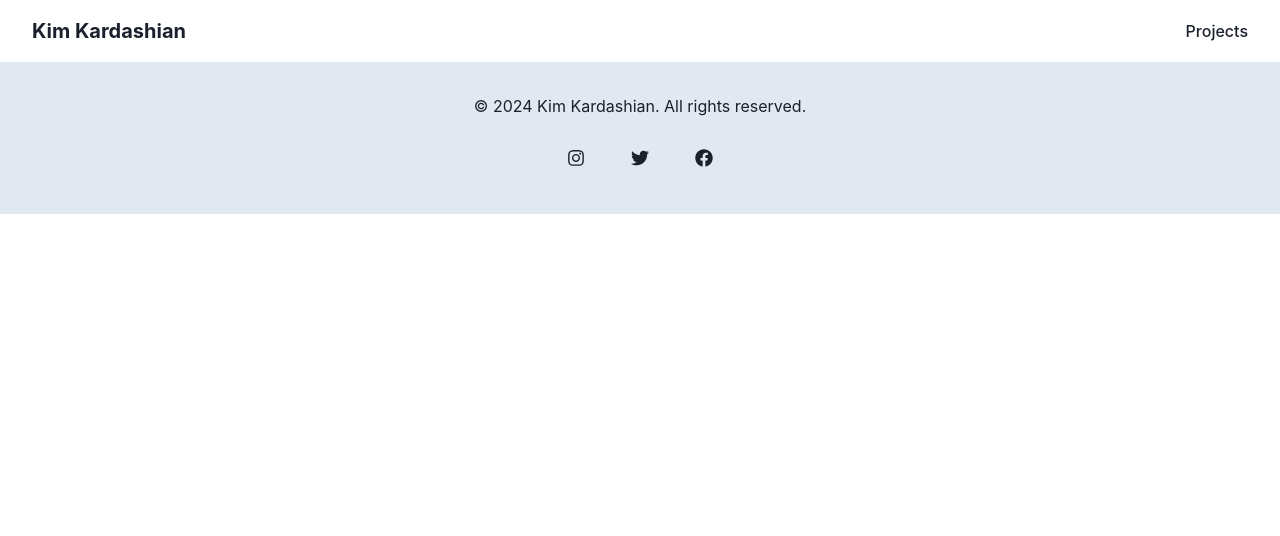
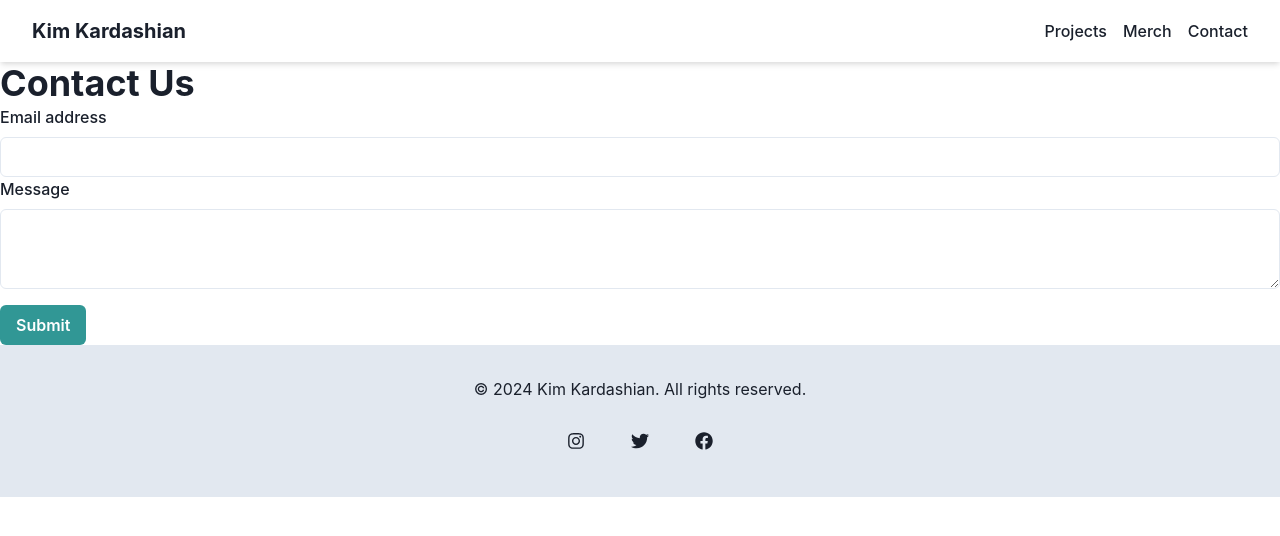
Before and after one commit to GPT-Engineer-App-Dev/kardashian-personal-site, a React (Vite) app: page /contact in a window 1280 px wide. Shown: the top 536 px of the page. Built offline with nearby package versions, Linux system fonts and the light colour scheme.

Commit message:
Added Merch and Contact pages with corresponding routes and navigation links. Implemented a basic contact form on the Contact page.
Prompt: Add two more pages:
one for merch and one for contact (witha. contact form)

```diff
--- a/src/App.jsx
+++ b/src/App.jsx
@@ -2,6 +2,8 @@ import React from "react";
 import { Route, BrowserRouter as Router, Routes } from "react-router-dom";
 import Index from "./pages/Index.jsx";
 import Projects from "./pages/Projects.jsx";
+import Merch from "./pages/Merch.jsx";
+import Contact from "./pages/Contact.jsx";
 import Navbar from "./components/Navbar.jsx";
 import Footer from "./components/Footer.jsx";
 
@@ -12,6 +14,8 @@ function App() {
       <Routes>
         <Route exact path="/" element={<Index />} />
         <Route path="/projects" element={<Projects />} />
+        <Route path="/merch" element={<Merch />} />
+        <Route path="/contact" element={<Contact />} />
       </Routes>
       <Footer />
     </Router>
--- a/src/components/Navbar.jsx
+++ b/src/components/Navbar.jsx
@@ -10,8 +10,14 @@ const Navbar = () => {
           Kim Kardashian
         </Link>
         <Spacer />
-        <Link as={RouterLink} to="/projects" fontWeight="medium">
+        <Link as={RouterLink} to="/projects" fontWeight="medium" mr={4}>
           Projects
+        </Link>
+        <Link as={RouterLink} to="/merch" fontWeight="medium" mr={4}>
+          Merch
+        </Link>
+        <Link as={RouterLink} to="/contact" fontWeight="medium">
+          Contact
         </Link>
       </Flex>
     </Box>
--- /dev/null
+++ b/src/pages/Contact.jsx
@@ -0,0 +1,23 @@
+import React from 'react';
+import { Box, Heading, FormControl, FormLabel, Input, Textarea, Button } from '@chakra-ui/react';
+
+const Contact = () => {
+  return (
+    <Box>
+      <Heading>Contact Us</Heading>
+      <FormControl id="email">
+        <FormLabel>Email address</FormLabel>
+        <Input type="email" />
+      </FormControl>
+      <FormControl id="message">
+        <FormLabel>Message</FormLabel>
+        <Textarea />
+      </FormControl>
+      <Button mt={4} colorScheme="teal" type="submit">
+        Submit
+      </Button>
+    </Box>
+  );
+};
+
+export default Contact;
--- /dev/null
+++ b/src/pages/Merch.jsx
@@ -0,0 +1,13 @@
+import React from 'react';
+import { Box, Heading, Text } from '@chakra-ui/react';
+
+const Merch = () => {
+  return (
+    <Box>
+      <Heading>Merch</Heading>
+      <Text>Coming soon!</Text>
+    </Box>
+  );
+};
+
+export default Merch;
```
